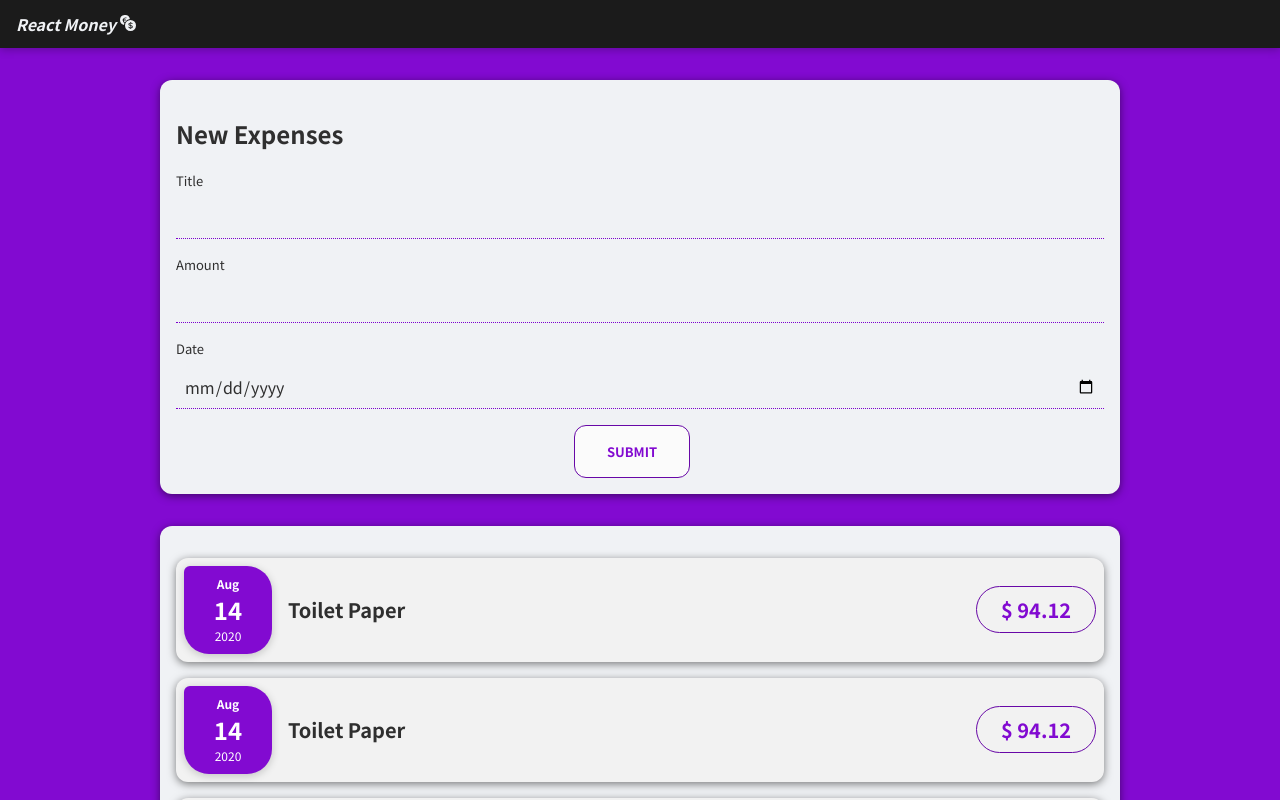
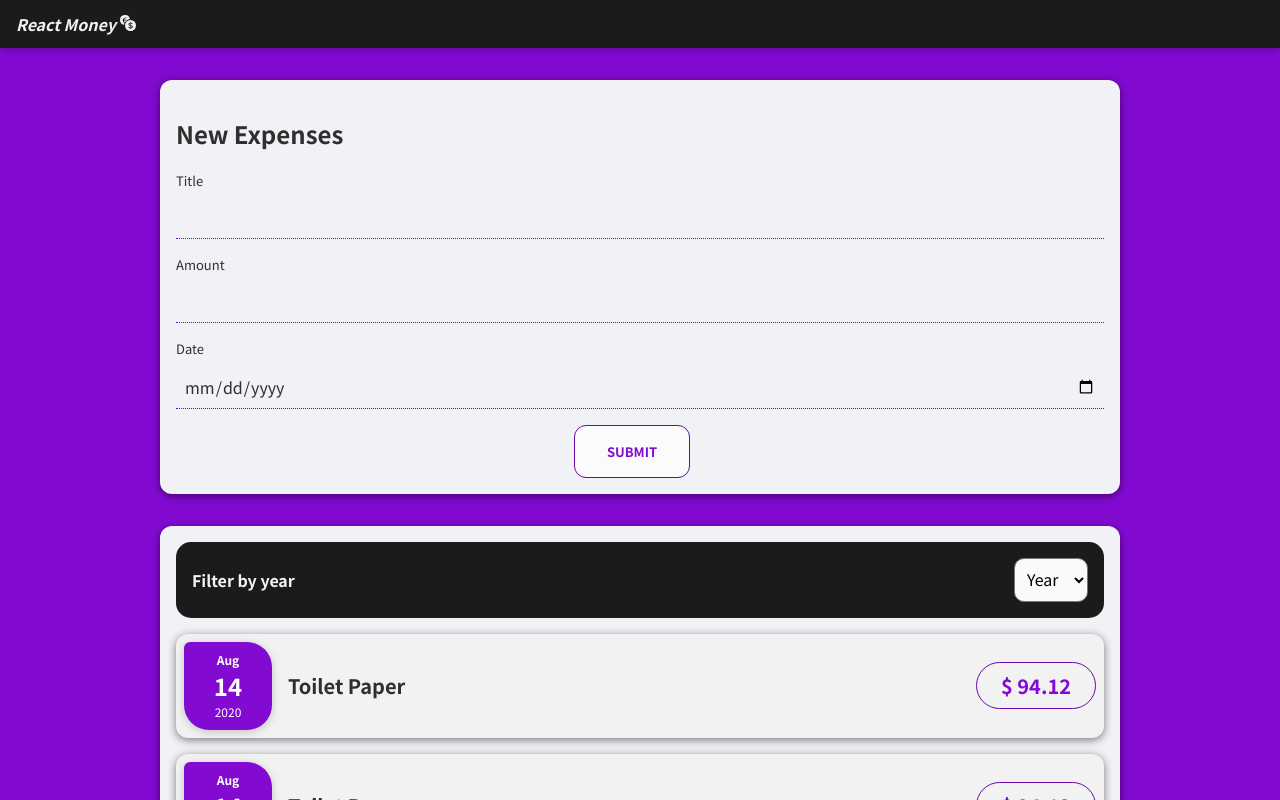
Before and after one commit to lucasoal/react-course-ReactRedux, a React (Create React App) app in the folder react-complete-guide/: page / in a window 1280 px wide. Shown: the top 800 px of the page. Built offline with nearby package versions, Linux system fonts and the light colour scheme.

Commit message:
tarefa 2

```diff
--- a/react-complete-guide/src/App.js
+++ b/react-complete-guide/src/App.js
@@ -2,7 +2,6 @@ import Expenses from "./components/Expenses/Expenses";
 import NewExpense from "./components/NewExpense/NewExpense";
 import Footer from "./components/UI/Footer"
 import Header from "./components/UI/Header"
-
 
 function App() {
 
--- /dev/null
+++ b/react-complete-guide/src/components/Expenses/ExpenseFilter.css
@@ -0,0 +1,25 @@
+.expenses-filter {
+  background-color: #1b1b1b;
+  border-radius: 15px;
+  padding: 1rem;
+}
+
+.expenses-filter__control {
+    display: flex;
+    align-items:center;
+    justify-content: space-between;
+    width: 100%;
+    margin: 1rem 1;
+}
+
+.expenses-filter label {
+  font-weight: bold;
+}
+
+.expenses-filter select {
+    background-color: #fafafa;
+    font-weight: bold;
+    font: inherit;
+    padding: 0.5rem;
+    border-radius: 10px;;
+}
--- /dev/null
+++ b/react-complete-guide/src/components/Expenses/ExpenseFilter.js
@@ -0,0 +1,34 @@
+import './ExpenseFilter.css'
+
+const ExpenseFilter = (props) => {
+
+    const dropdownChangeHandler = (event) => {
+        props.onChangeFilter(event.target.value + "dasdas")
+    }
+
+    return (
+        <div className="expenses-filter">
+            <div className="expenses-filter__control">
+                <label>Filter by year</label>
+                <select onChange={dropdownChangeHandler} className="expenses-filter__select">
+                    <option value='Year' selected>Year</option>
+                    <option value='2022'>2022</option>
+                    <option value='2021'>2021</option>
+                    <option value='2020'>2020</option>
+                    <option value='2019'>2019</option>
+                </select>
+            </div>
+        </div>
+    )
+}
+
+export default ExpenseFilter;
+
+/**
+ * ExpenseFilter deve passar uma prop do child (ele próprio) para o pai, que no caso é o Expenses
+ * Quando vai se passar props do child para o pai, faz-se os seguintes passos:
+ * - Cria a função no componente filho - ela irá capturar o evento
+ * - Define ela dentro do componente filho (nesse caso, onChange)
+ * - Cria a função equivalente no componente pai
+ * - Quando o componente filho for executado no componente pai, passar como argumento para o componente
+ */
--- a/react-complete-guide/src/components/Expenses/Expenses.js
+++ b/react-complete-guide/src/components/Expenses/Expenses.js
@@ -1,10 +1,17 @@
 import ExpenseItem from './ExpenseItem'
+import ExpenseFilter from './ExpenseFilter'
 import './Expenses.css';
 import Card from '../UI/Card'
 
 function Expenses(props) {
+
+    const filterChangeHandler = (selectedYear) => {
+        alert(selectedYear);
+    }
+
     return (
         <Card className="expenses">
+            <ExpenseFilter onChangeFilter={filterChangeHandler}/>
             <ExpenseItem
                 title={props.items[0].title}
                 amount={props.items[0].amount}
```
